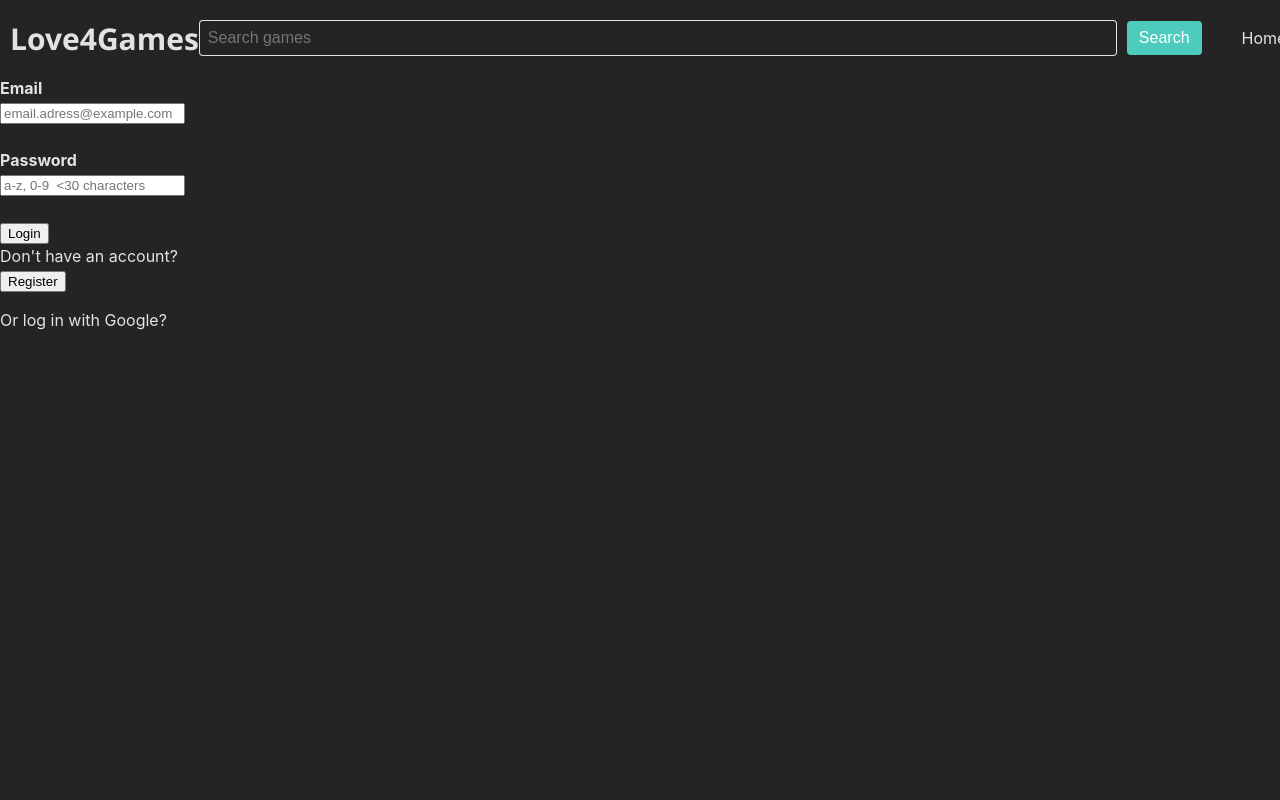
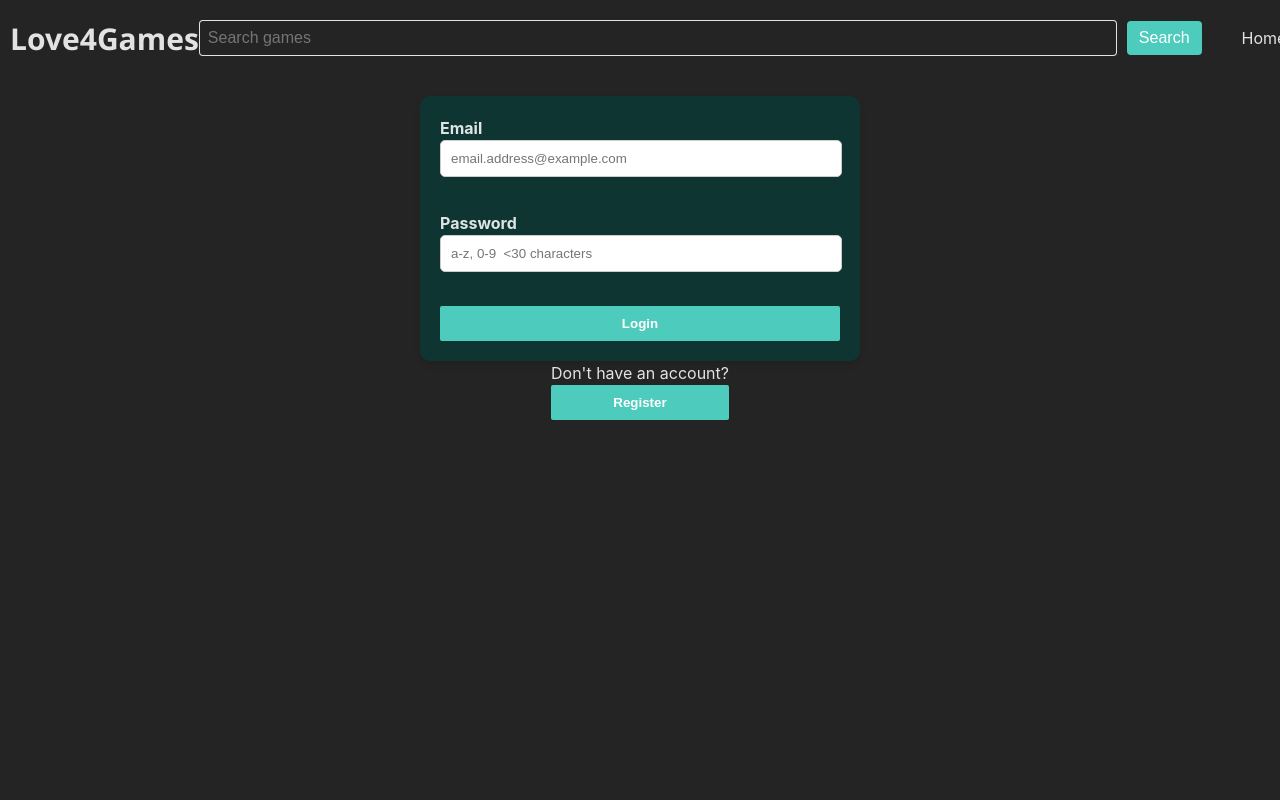
Before and after one commit to Alex874565/PCWebApp, a React (Vite) app: page /login in a window 1280 px wide. Shown: the top 800 px of the page. Built offline with nearby package versions, Linux system fonts and the light colour scheme.

Commit message:
Update loginForm.jsx

```diff
--- a/src/atoms/forms/login/loginForm.jsx
+++ b/src/atoms/forms/login/loginForm.jsx
@@ -3,12 +3,13 @@ import { GoogleLogin } from '@react-oauth/google';
 import { useState, useEffect } from 'react';
 import axios from 'axios'
 import { jwtDecode } from 'jwt-decode';
+import './loginForm.css';
 
 const LoginForm = () => {
     const [email, setEmail] = useState("");
     const [password, setPassword] = useState("");
 
-    function createPost(email, password) {
+    function createPost (email, password) {
         axios
           .post("http://localhost:3001/api/auth/login", {
             email: email,
@@ -20,37 +21,36 @@ const LoginForm = () => {
       }
 
 
-    function valid_password_test(str){
+    function valid_password_test (str) {
         return str.match(/[A-Za-z0-9]{8,20/);
     }
 
-    function valid_email_test(str){
+    function valid_email_test (str) {
         return str.match(/^[a-zA-Z0-9_.+-]+@[a-zA-Z0-9-]+\.[a-zA-Z0-9-.]+$/);
     }
 
-    async function validateForm(){
+    async function validateForm() {
         $('#login_errors').empty();
         event.preventDefault();
         console.log(email);
         console.log(password);
-        if(email == "" || password == ""){
+        if (email == "" || password == "")
             $('#login_errors').text("All fields must be completed!");
-        }else if (!valid_email_test(email) || !valid_password_test(password)){
+        else if (!valid_email_test(email) || !valid_password_test(password))
             $('#login_errors').text("Please only use numbers and letters for password (min. 8, max. 20) and a valid email address.");
-        }else if (email.length >= 30 || password.length >= 30){
+        else if (email.length >= 30 || password.length >= 30)
             $('#login_errors').text("Username or password too long.");
-        }else{
+        else
             createPost(email, password)
-        }
     }
 
     return (
-        <div className = "login_forn_body">
-        <div id = "login_form">
+        <div className = "login-form-body">
+            <div id = "login-form">
                 <form name = "Form" action = "" onSubmit = {validateForm} method = "POST">
                     <label htmlFor = "email"><b>Email</b></label>
                     <br />
-                <input autoComplete = "off" placeholder = "email.adress@example.com" type = "text" name = "email" id = "login_email" onChange={(e) => setEmail(e.target.value)}/>
+                    <input autoComplete = "off" placeholder = "email.address@example.com" type = "text" name = "email" id = "login_email" onChange={(e) => setEmail(e.target.value)}/>
                     <br />
                     <br />
                     <label htmlFor = "password"><b>Password</b></label>
@@ -61,11 +61,13 @@ const LoginForm = () => {
                     <button type = "submit">Login</button>
                 </form>
             </div>
-        <div id = "login_register">Don't have an account?<br /><button onClick = {() => {window.location.href = '/register';}} >Register</button></div>
-        <div id = "login_errors">
+            <div id = "login-register">Don't have an account?<br />
+                <button onClick = {() => {window.location.href = '/register';}} >Register</button>
+            </div>
+            <div id = "login-errors">
             </div>
         </div>
     );
 }
 
-export default LoginForm
+export default LoginForm;
```
Lines whose indentation alone changed are shown as unchanged.
